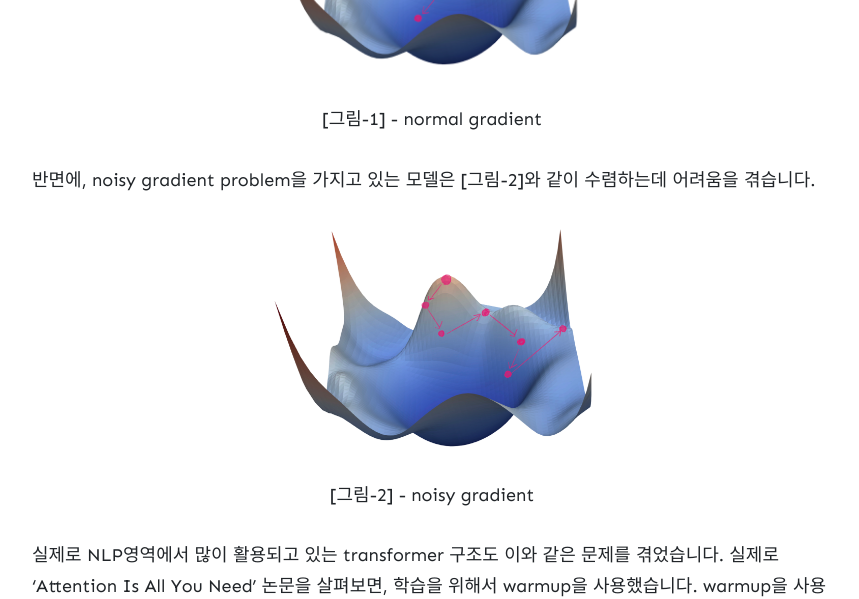
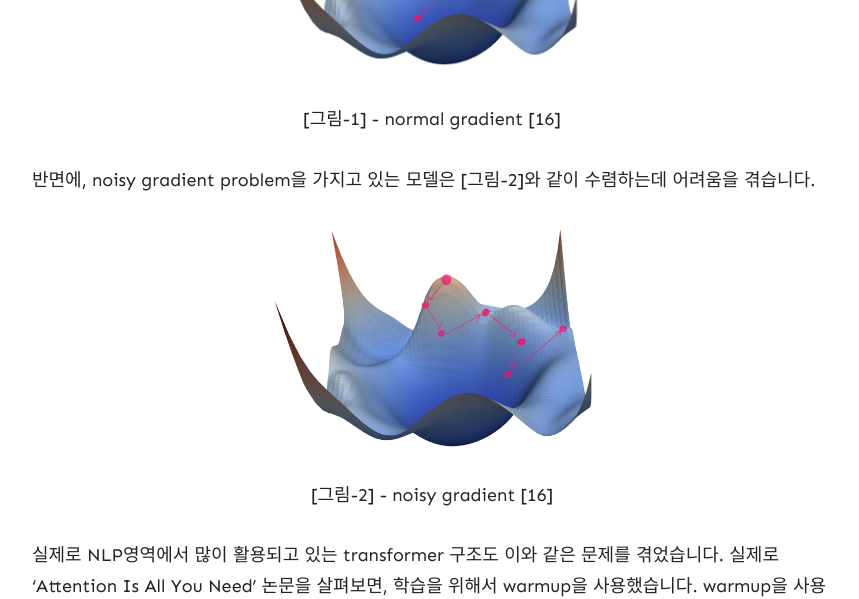
Before and after one commit to wowthemesnet/jekyll-theme-memoirs, a Jekyll site: the page built from _posts/2020-12-29-Gradient-Accumulation.md, in a window 1280 px wide and 1400 px high, scrolled down 1070 px. Shown: the part 152-751 px from the top of the window, without its empty margins (208-1067 px from the left). Built offline with Jekyll 4.4.1, drawn with Linux system fonts in a browser that asks for light colours; nearby versions of some CDN libraries; formulas are drawn with MathJax 3; comment, search, counter and statistics services are not loaded; some of the changed text lies outside the part shown.

Commit message:
add image refer

```diff
--- a/_posts/2020-12-29-Gradient-Accumulation.md
+++ b/_posts/2020-12-29-Gradient-Accumulation.md
@@ -27,7 +27,7 @@ SGD를 진행하는 동안, noisy gradient problem이 없다면, [그림-1]와
 <figure class="image" style="align: center;">
 <p align="center">
   <img src="/assets/images/2020-12-29-Gradient-Accumulation/gradient.jpeg" alt="normal gradient" width="40%">
-  <figcaption style="text-align: center;">[그림-1] - normal gradient</figcaption>
+  <figcaption style="text-align: center;">[그림-1] - normal gradient [16]</figcaption>
 </p>
 </figure>
 
@@ -38,7 +38,7 @@ SGD를 진행하는 동안, noisy gradient problem이 없다면, [그림-1]와
 <figure class="image" style="align: center;">
 <p align="center">
   <img style="width: 40%" src="/assets/images/2020-12-29-Gradient-Accumulation/noisy_gradient.jpeg" alt="noisy gradient">
-  <figcaption style="text-align: center;">[그림-2] - noisy gradient</figcaption>
+  <figcaption style="text-align: center;">[그림-2] - noisy gradient [16]</figcaption>
 </p>
 </figure>
 
@@ -59,7 +59,7 @@ warmup을 사용한 이유는 학습 초기에 발생하는 noisy gradient문제
 <figure class="image" style="align: center;">
 <p align="center">
   <img style="width: 70%" src="/assets/images/2020-12-29-Gradient-Accumulation/residual_ae.jpeg" alt="rae">
-  <figcaption style="text-align: center;">[그림-3] - Residual AE</figcaption>
+  <figcaption style="text-align: center;">[그림-3] - Residual AE [17]</figcaption>
 </p>
 </figure>
 
@@ -279,3 +279,7 @@ Batch size가 커지게되면, Central Limit Theorem을 통해서 gradient의 va
 <a name="ref-14">[14]</a>  [Sutskever, Ilya, et al. "On the importance of initialization and momentum in deep learning." International conference on machine learning. 2013.](http://proceedings.mlr.press/v28/sutskever13.pdf)
 
 <a name="ref-15">[15]</a>  [DIVE INTO DEEP LEARNING](https://d2l.ai/chapter_optimization/momentum.html)
+
+<a name="ref-16">[16]</a>  [그림-1, 그림-2](https://www.cs.umd.edu/~tomg/projects/landscapes/)
+
+<a name="ref-17">[17]</a>  [그림-3](https://medium.com/@ronakchhatbar/autoencoders-bf135267e16e/)
```
